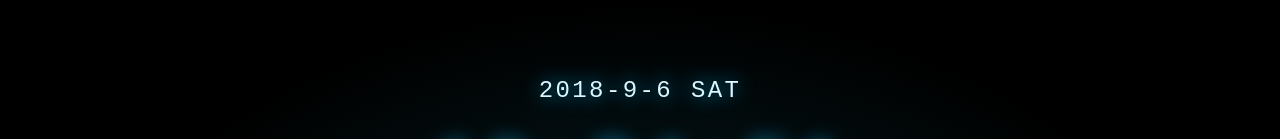
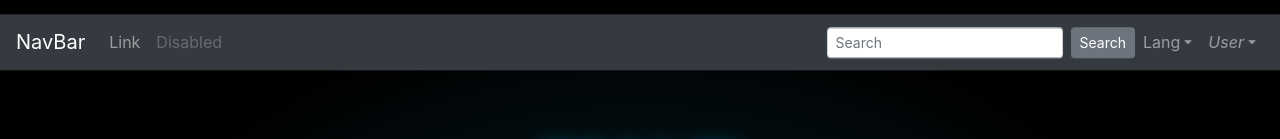
Before and after one commit to NBakulin/NuxtClient, a Nuxt app: page / in a window 1280 px wide. Shown: the top 139 px of the page. Built offline with nearby package versions, Linux system fonts and the light colour scheme.

Commit message:
Added navigation bar

```diff
--- a/package.json
+++ b/package.json
@@ -15,7 +15,7 @@
   "dependencies": {
     "@nuxtjs/axios": "^5.0.0",
     "bootstrap": "^4.1.3",
-    "bootstrap-vue": "^2.0.0-beta",
+    "bootstrap-vue": "^2.0.0-rc.11",
     "cross-env": "^5.2.0",
     "express": "^4.16.3",
     "nuxt": "^2.0.0",
--- a/pages/index.vue
+++ b/pages/index.vue
@@ -1,5 +1,62 @@
 <template>
   <div class="swiper-div">
+    <div class="bootstrap-navbar-div">
+      <b-navbar
+        toggleable="md"
+        type="dark"
+        variant="dark">
+        <b-navbar-toggle target="nav_collapse"/>
+
+        <b-navbar-brand href="#">NavBar</b-navbar-brand>
+
+        <b-collapse
+          id="nav_collapse"
+          is-nav>
+
+          <b-navbar-nav>
+            <b-nav-item href="#">Link</b-nav-item>
+            <b-nav-item
+              href="#"
+              disabled>Disabled</b-nav-item>
+          </b-navbar-nav>
+
+          <!-- Right aligned nav items -->
+          <b-navbar-nav class="ml-auto">
+
+            <b-nav-form>
+              <b-form-input
+                size="sm"
+                class="mr-sm-2"
+                type="text"
+                placeholder="Search"/>
+              <b-button
+                size="sm"
+                class="my-2 my-sm-0"
+                type="submit">Search</b-button>
+            </b-nav-form>
+
+            <b-nav-item-dropdown
+              text="Lang"
+              right>
+              <b-dropdown-item href="#">EN</b-dropdown-item>
+              <b-dropdown-item href="#">ES</b-dropdown-item>
+              <b-dropdown-item href="#">RU</b-dropdown-item>
+              <b-dropdown-item href="#">FA</b-dropdown-item>
+            </b-nav-item-dropdown>
+
+            <b-nav-item-dropdown right>
+              <!-- Using button-content slot -->
+              <template slot="button-content">
+                <em>User</em>
+              </template>
+              <b-dropdown-item href="#">Profile</b-dropdown-item>
+              <b-dropdown-item href="#">Signout</b-dropdown-item>
+            </b-nav-item-dropdown>
+          </b-navbar-nav>
+
+        </b-collapse>
+      </b-navbar>
+    </div>
     <div>
       <clock/>
     </div>
@@ -69,6 +126,13 @@
   top: 50%;
   transform: translate(-50%, 10%);
 }
+.bootstrap-navbar-div {
+  text-align: center;
+  position: relative;
+  /*left: 50%;*/
+  /*top: 50%;*/
+  transform: translate(0%, -160%);
+}
 .title {
   font-family: 'Quicksand', 'Source Sans Pro', -apple-system, BlinkMacSystemFont,
     'Segoe UI', Roboto, 'Helvetica Neue', Arial, sans-serif;
```
